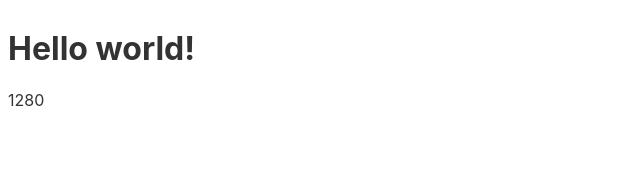
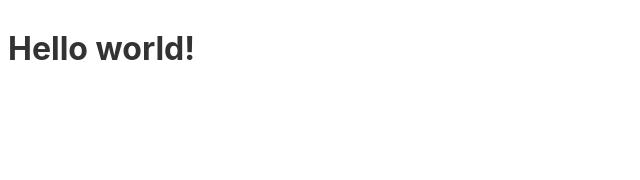
Before and after one commit to Rasyidannas/introduction-to-svelte-and-sveltekit, a Svelte app in the folder catfacts/: page / in a window 1280 px wide. Shown: the top 180 px of the page, without its empty margins (0-640 px from the left). Built offline with nearby package versions, Linux system fonts and the light colour scheme.

Commit message:
6/2. SvelteBody.mp4

```diff
--- a/catfacts/src/App.svelte
+++ b/catfacts/src/App.svelte
@@ -1,8 +1,6 @@
 <script>
 	let name = 'world';
-	let innerWidth
 </script>
 
 <h1>Hello {name}!</h1>
-<p>{innerWidth}</p>
-<svelte:window on:click={() => console.log('window clicked')} bind:innerWidth />
+<svelte:body on:mousemove={(e) => console.log("mouse is at", e.clientX, e.clientY)} />
```
